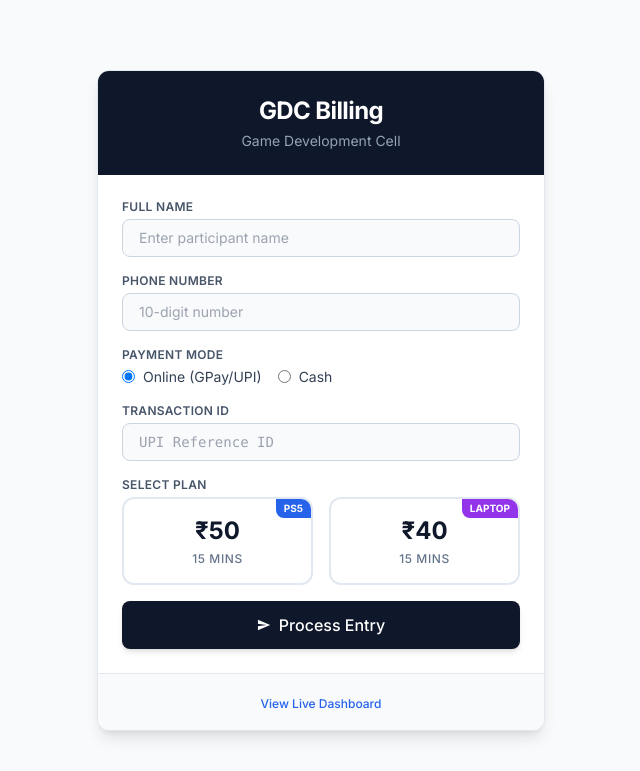
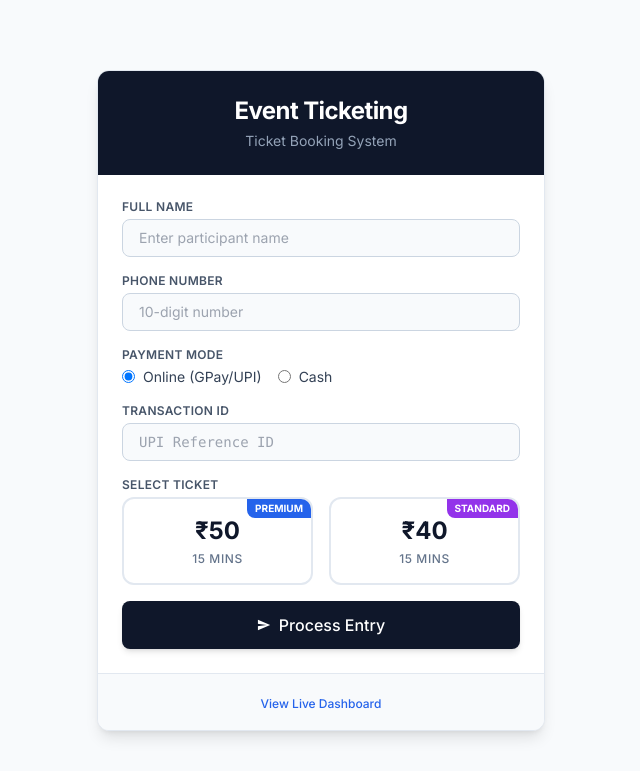
Before and after one commit to mrlucifer006/Billing, a FastAPI app: page / in a window 1280 px wide. Shown: the top 771 px of the page, without its empty margins (319-959 px from the left). Run offline with FastAPI, Linux system fonts and the light colour scheme; parts of the project's set-up code (start-up, migrations or seed data) failed here and were passed over; some libraries are stand-ins or nearby versions.

Commit message:
UI update

```diff
--- a/app/main.py
+++ b/app/main.py
@@ -314,14 +314,14 @@ def process_entry_task(name: str, phone: str, transaction_id: str, plan_selectio
 
     # Parse Plan
     try:
-        if plan_selection == "ps5_50":
+        if plan_selection == "premium_50":
             amount = 50
             duration = 15
-            plan_name = "PS5"
-        elif plan_selection == "laptop_40":
+            plan_name = "Premium"
+        elif plan_selection == "standard_40":
             amount = 40
             duration = 15
-            plan_name = "Laptop"
+            plan_name = "Standard"
         else:
             # Fallback or Error
             amount = 0
@@ -544,6 +544,12 @@ async def verify_restore(request: Request):
 async def view_participants(request: Request):
     return templates.TemplateResponse("participants.html", {"request": request})
 
+@app.get("/health", response_class=HTMLResponse)
+async def view_health(request: Request):
+    auth_cookie = request.cookies.get("health_auth")
+    authenticated = auth_cookie == "true"
+    return templates.TemplateResponse("health.html", {"request": request, "authenticated": authenticated})
+
 @app.post("/health/login", response_class=HTMLResponse)
 async def health_login(request: Request, username: str = Form(...), password: str = Form(...)):
     if username == settings.ADMIN_USERNAME and password == settings.ADMIN_PASSWORD:
--- a/templates/data.html
+++ b/templates/data.html
@@ -4,7 +4,7 @@
 <head>
     <meta charset="UTF-8">
     <meta name="viewport" content="width=device-width, initial-scale=1.0">
-    <title>Event Data | GDC</title>
+    <title>Event Data</title>
     <script src="https://cdn.tailwindcss.com"></script>
     <link href="https://fonts.googleapis.com/css2?family=Inter:wght@400;500;600;700&display=swap" rel="stylesheet">
     <link href="https://fonts.googleapis.com/icon?family=Material+Icons" rel="stylesheet">
--- a/templates/index.html
+++ b/templates/index.html
@@ -4,7 +4,7 @@
 <head>
     <meta charset="UTF-8">
     <meta name="viewport" content="width=device-width, initial-scale=1.0">
-    <title>GDC Billing System</title>
+    <title>Ticket System</title>
     <script src="https://cdn.tailwindcss.com"></script>
     <link href="https://fonts.googleapis.com/css2?family=Inter:wght@400;500;600;700&display=swap" rel="stylesheet">
     <link href="https://fonts.googleapis.com/icon?family=Material+Icons" rel="stylesheet">
@@ -20,8 +20,8 @@
     <div class="w-full max-w-md bg-white rounded-xl shadow-lg overflow-hidden border border-slate-200">
         <!-- Header -->
         <div class="bg-slate-900 px-6 py-6 text-center">
-            <h1 class="text-2xl font-bold text-white tracking-tight">GDC Billing</h1>
-            <p class="text-slate-400 text-sm mt-1">Game Development Cell</p>
+            <h1 class="text-2xl font-bold text-white tracking-tight">Event Ticketing</h1>
+            <p class="text-slate-400 text-sm mt-1">Ticket Booking System</p>
         </div>
 
         <!-- Form -->
@@ -74,32 +74,32 @@
                 <!-- Amount / Duration -->
                 <div>
                     <label class="block text-xs font-semibold text-slate-600 uppercase tracking-wide mb-1">Select
-                        Plan</label>
+                        Ticket</label>
                     <div class="grid grid-cols-2 gap-4">
-                        <!-- PS5 Plan -->
+                        <!-- Premium Plan -->
                         <label class="cursor-pointer group">
-                            <input type="radio" name="plan_selection" value="ps5_50" class="peer sr-only" required>
+                            <input type="radio" name="plan_selection" value="premium_50" class="peer sr-only" required>
                             <div
                                 class="rounded-xl border-2 border-slate-200 p-4 text-center hover:border-blue-400 hover:bg-blue-50 peer-checked:border-blue-600 peer-checked:bg-blue-50 peer-checked:text-blue-700 transition-all h-full flex flex-col justify-center relative overflow-hidden">
 
                                 <div
                                     class="absolute top-0 right-0 bg-blue-600 text-white text-[10px] font-bold px-2 py-0.5 rounded-bl-lg">
-                                    PS5</div>
+                                    PREMIUM</div>
 
                                 <div class="text-2xl font-bold mb-1">₹50</div>
                                 <div class="text-xs text-slate-500 font-medium uppercase tracking-wider">15 Mins</div>
                             </div>
                         </label>
 
-                        <!-- Laptop Plan -->
+                        <!-- Standard Plan -->
                         <label class="cursor-pointer group">
-                            <input type="radio" name="plan_selection" value="laptop_40" class="peer sr-only">
+                            <input type="radio" name="plan_selection" value="standard_40" class="peer sr-only">
                             <div
                                 class="rounded-xl border-2 border-slate-200 p-4 text-center hover:border-purple-400 hover:bg-purple-50 peer-checked:border-purple-600 peer-checked:bg-purple-50 peer-checked:text-purple-700 transition-all h-full flex flex-col justify-center relative overflow-hidden">
 
                                 <div
                                     class="absolute top-0 right-0 bg-purple-600 text-white text-[10px] font-bold px-2 py-0.5 rounded-bl-lg">
-                                    LAPTOP</div>
+                                    STANDARD</div>
 
                                 <div class="text-2xl font-bold mb-1">₹40</div>
                                 <div class="text-xs text-slate-500 font-medium uppercase tracking-wider">15 Mins</div>
--- a/templates/participants.html
+++ b/templates/participants.html
@@ -4,7 +4,7 @@
 <head>
     <meta charset="UTF-8">
     <meta name="viewport" content="width=device-width, initial-scale=1.0">
-    <title>Live Dashboard | GDC</title>
+    <title>Live Dashboard</title>
     <script src="https://cdn.tailwindcss.com"></script>
     <link href="https://fonts.googleapis.com/css2?family=Inter:wght@400;500;600;700&display=swap" rel="stylesheet">
     <link href="https://fonts.googleapis.com/icon?family=Material+Icons" rel="stylesheet">
```
